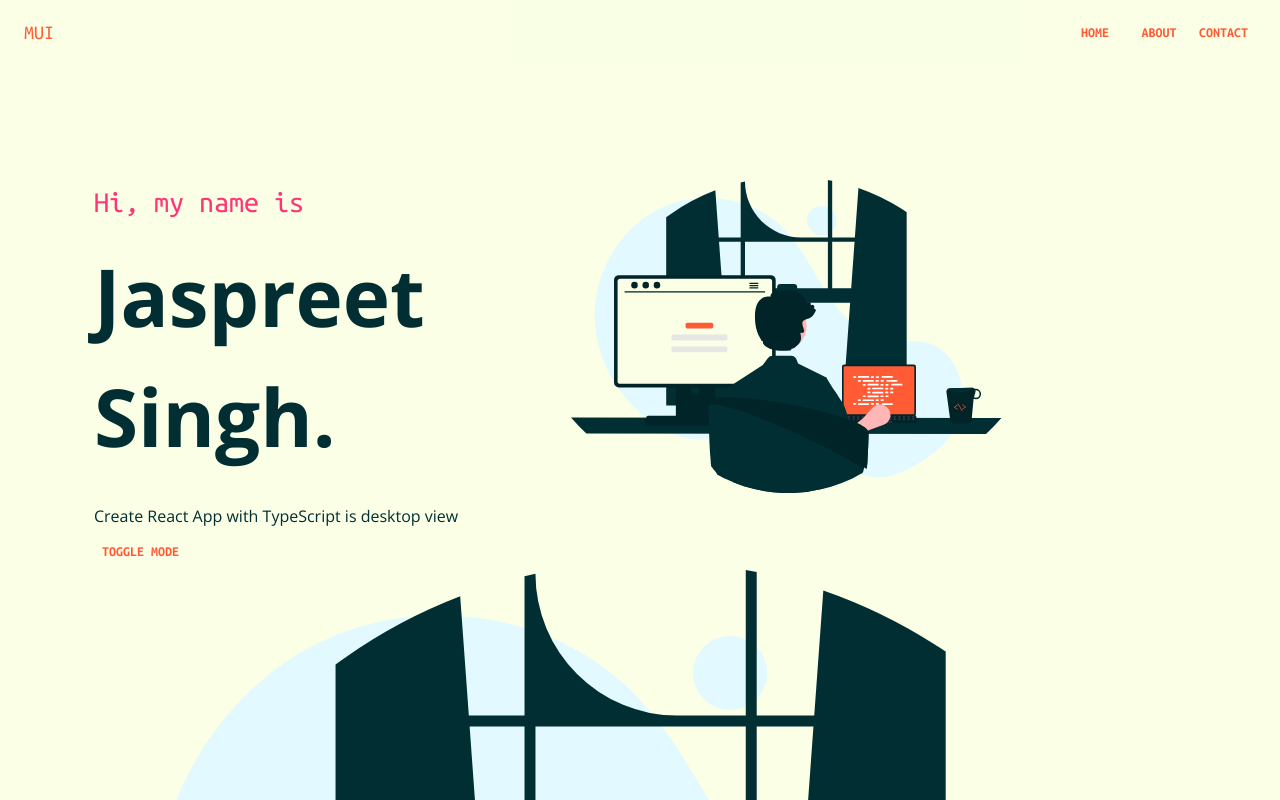
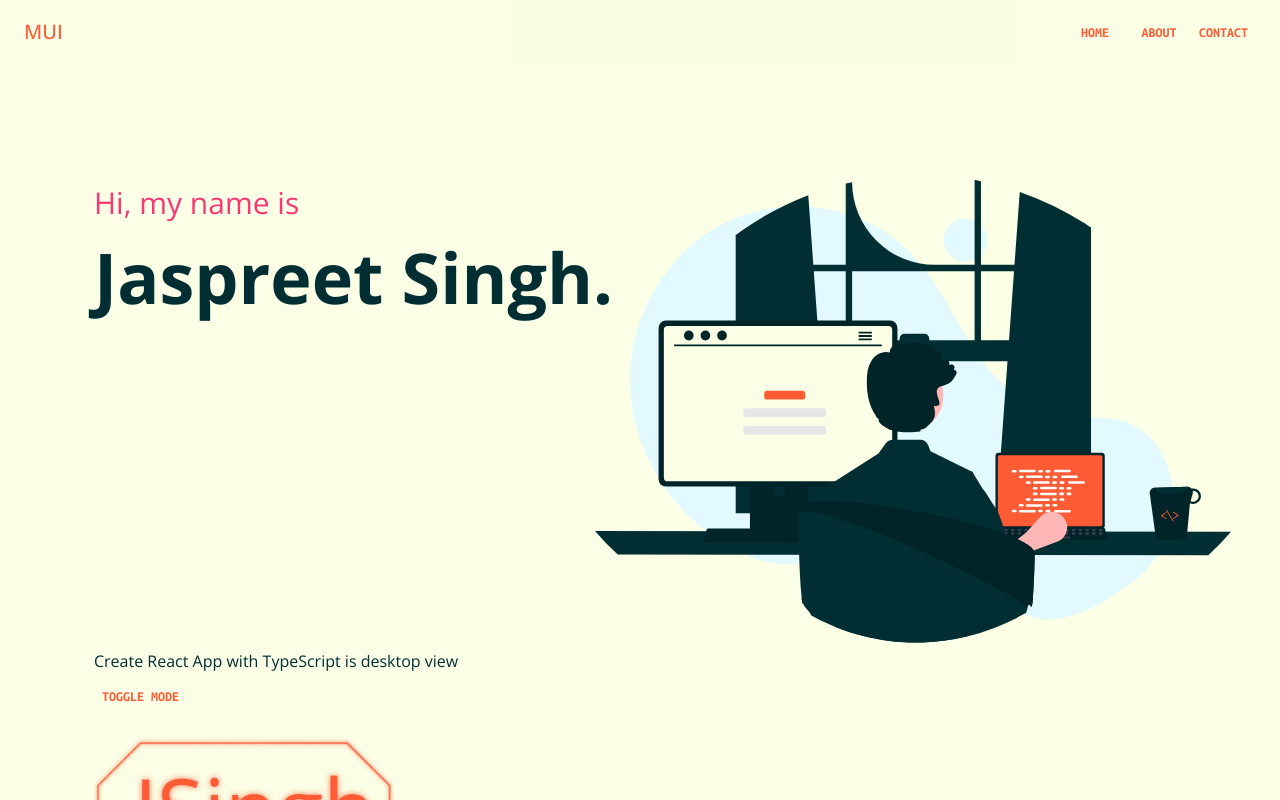
Before and after one commit to jaspreet57/jaspreet57.github.io, a React (Create React App) app: page / in a window 1280 px wide. Shown: the top 800 px of the page. Built offline with nearby package versions, Linux system fonts and the light colour scheme.

Commit message:
working on intro section

```diff
--- a/src/components/IntroSection/IntroSection.tsx
+++ b/src/components/IntroSection/IntroSection.tsx
@@ -4,34 +4,37 @@ import Box from '@mui/material/Box'
 import ProfileHighlight from '../../components/svg-components/ProfileHighlight'
 import useMediaQueryResult from '../../hooks/useMediaQueryResult'
 import { SxProps, Theme } from '@mui/material/styles'
-import { highlightedFont } from '../../theme/variables'
+import { boldTextWeight, highlightedFont } from '../../theme/variables'
 
 const IntroSection: React.FC = () => {
   const { isMobileView } = useMediaQueryResult()
 
+  let ContainerBoxStyles: SxProps<Theme> = {}
+  let IntroBoxStyles: SxProps<Theme> = { textAlign: 'center' }
+  let ProfileBoxStyles: SxProps<Theme> = {}
   let profileBoxPositions: SxProps<Theme> = {}
-  let ContainerBoxStyles: SxProps<Theme> = {}
-  let IntroBoxStyles: SxProps<Theme> = {}
+
 
   if (!isMobileView) {
-    IntroBoxStyles = {}
     ContainerBoxStyles = { paddingTop: '100px', display: 'flex' }
-    profileBoxPositions = { width: '70%', right: '-50px', top: '25vh', zIndex: -2 }
+    IntroBoxStyles = { width: '50%' }
+    ProfileBoxStyles = { width: '50%' }
+    profileBoxPositions = { zIndex: -2, margin: '0 -45px' }
   }
 
   return (
     <Box component="section" sx={ContainerBoxStyles}>
       <Box sx={IntroBoxStyles}>
-        <Typography gutterBottom color="secondary" sx={{ fontSize: '30px', fontFamily: highlightedFont }}>
+        <Typography color="secondary" sx={{ fontSize: '30px' }}>
           Hi, my name is
         </Typography>
-        <Typography gutterBottom sx={{ fontWeight: 900, fontSize: '80px' }}>
+        <Typography component="h1" sx={{ fontWeight: boldTextWeight, fontSize: '70px' }}>
           Jaspreet Singh.
         </Typography>
       </Box>
 
 
-      <Box sx={profileBoxPositions}>
+      <Box sx={ProfileBoxStyles}>
         <Box sx={profileBoxPositions}>
           <ProfileHighlight />
         </Box>
--- a/src/components/TempSection/TempSection.tsx
+++ b/src/components/TempSection/TempSection.tsx
@@ -18,9 +18,6 @@ const TempSection: React.FC = () => {
         {isMobileView ? 'is mobile view' : 'is desktop view'}
       </Typography>
       <Button onClick={colorMode.toggleColorMode}>Toggle Mode</Button>
-      <Box>
-        <ProfileHighlight />
-      </Box>
 
       <Box sx={{ width: 300, height: 300 }}>
         <Logo />
--- a/src/theme/getDesignTokens.ts
+++ b/src/theme/getDesignTokens.ts
@@ -32,37 +32,10 @@ const getDesignTokens = (mode: PaletteMode) => {
     },
     typography: {
       fontFamily: bodyFont,
-      h1: {
-        fontFamily: highlightedFont,
-      },
-      h2: {
-        fontFamily: highlightedFont,
-      },
-      h3: {
-        fontFamily: highlightedFont,
-      },
-      h4: {
-        fontFamily: highlightedFont,
-      },
-      h6: {
-        fontFamily: highlightedFont,
-      },
-      h5: {
-        fontFamily: highlightedFont,
-      },
-      subtitle1: {
-        fontFamily: highlightedFont,
-      },
-      subtitle2: {
-        fontFamily: highlightedFont,
-      },
       button: {
         fontFamily: highlightedFont,
         fontWeight: boldTextWeight,
-      },
-      overline: {
-        fontFamily: highlightedFont,
-      },
+      }
     },
   })
 }
```
